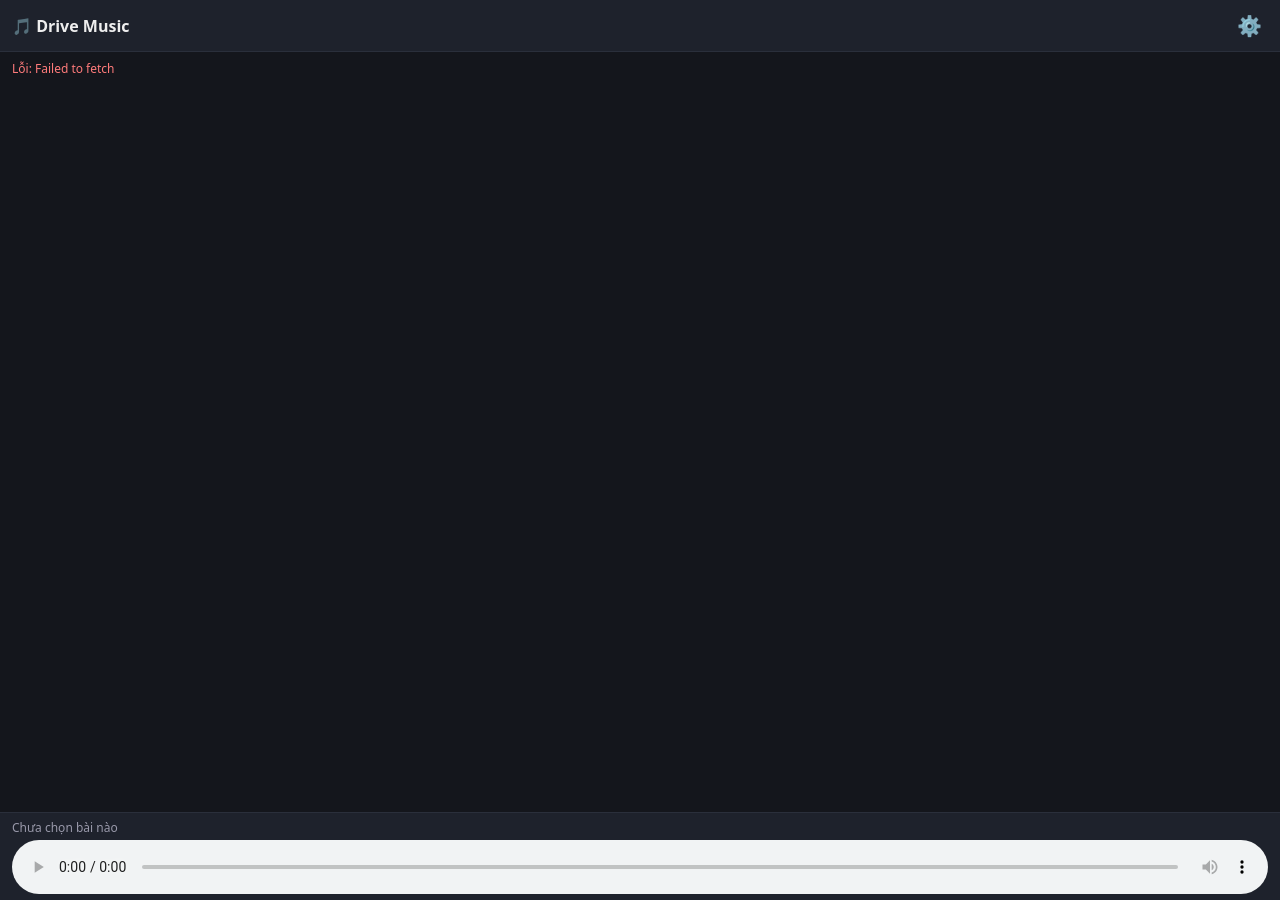
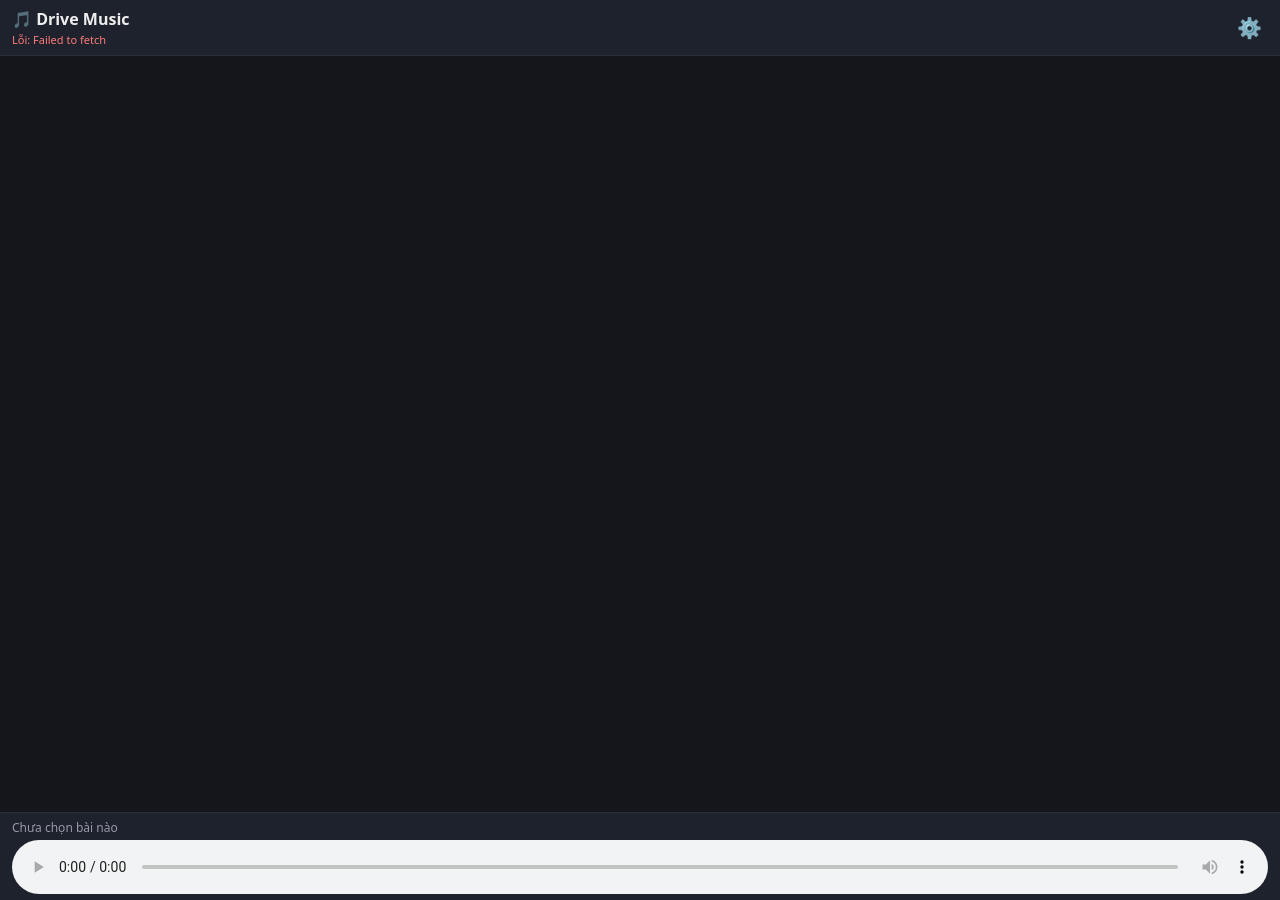
Before and after one commit to longhai/codes, a Jekyll site: the page _posts/2026-10-13-demo-nghe-nhac-tu-google-drive.html, which Jekyll copies as it is, in a window 1280 px wide. Built offline with Jekyll 4.4.1, drawn with Linux system fonts in a browser that asks for light colours; some of the changed lines change nothing that is shown.

Commit message:
Save: demo-nghe-nhac-tu-google-drive

```diff
--- a/_posts/2026-10-13-demo-nghe-nhac-tu-google-drive.html
+++ b/_posts/2026-10-13-demo-nghe-nhac-tu-google-drive.html
@@ -7,11 +7,12 @@
 <style>
   * { box-sizing: border-box; }
   html, body { overflow-x: hidden; }
-  body { font-family: system-ui, -apple-system, sans-serif; background: #14161c; color: #eee; margin: 0; padding: 52px 0 104px; }
-  #topbar { position: fixed; top: 0; left: 0; right: 0; z-index: 20; height: 52px; display: flex; align-items: center; justify-content: space-between; padding: 0 12px; background: #1e222c; border-bottom: 1px solid #2a2f3b; }
+  body { font-family: system-ui, -apple-system, sans-serif; background: #14161c; color: #eee; margin: 0; padding: 58px 0 104px; }
+  #topbar { position: fixed; top: 0; left: 0; right: 0; z-index: 20; display: flex; align-items: center; justify-content: space-between; gap: 8px; padding: 8px 12px; background: #1e222c; border-bottom: 1px solid #2a2f3b; }
+  .topbar-text { flex: 1; min-width: 0; }
   .app-title { font-size: 16px; font-weight: 700; }
-  #settingsBtn { background: none; border: none; font-size: 20px; cursor: pointer; padding: 2px 6px; color: #eee; }
-  #status { font-size: 12px; color: #99a; padding: 8px 12px 0; min-height: 16px; }
+  #settingsBtn { background: none; border: none; font-size: 20px; cursor: pointer; padding: 2px 6px; color: #eee; flex: 0 0 auto; }
+  #status { font-size: 11px; color: #99a; white-space: nowrap; overflow: hidden; text-overflow: ellipsis; margin-top: 2px; }
   #status.err { color: #ff7b7b; }
   ul { list-style: none; padding: 6px 10px; margin: 0; display: grid; gap: 6px; }
   li { background: #1e222c; border-radius: 8px; padding: 9px 10px; display: flex; justify-content: space-between; align-items: center; gap: 6px; cursor: pointer; min-width: 0; }
@@ -44,10 +45,12 @@
 </head>
 <body>
 <header id="topbar">
-  <div class="app-title">🎵 Drive Music</div>
+  <div class="topbar-text">
+    <div class="app-title">🎵 Drive Music</div>
+    <div id="status"></div>
+  </div>
   <button id="settingsBtn" aria-label="Cài đặt">⚙️</button>
 </header>
-<div id="status"></div>
 <ul id="list"></ul>
 <div id="settingsModal" class="modal hidden">
   <div class="modal-box">
@@ -160,6 +163,7 @@
   }
 
   renderSrcList();
+  setupMediaSession();
   if (store.sources.length && store.current >= 0) {
     loadSource(store.current);
   } else {
@@ -336,6 +340,45 @@
     return Math.floor(s / 60) + ":" + (s % 60 < 10 ? "0" : "") + (s % 60);
   }
 
+  // Media Session API: thông báo hệ thống + điều khiển từ màn hình khóa khi tắt màn hình
+  function updateMediaSession(t) {
+    if (!("mediaSession" in navigator)) return;
+    try {
+      navigator.mediaSession.metadata = new MediaMetadata({
+        title: t.name || "Không rõ tên",
+        artist: t._folder || "Drive Music",
+        album: t._folder || "Drive Music"
+      });
+      navigator.mediaSession.playbackState = "playing";
+    } catch (e) {}
+  }
+
+  function setMediaPlaybackState(s) {
+    try {
+      if ("mediaSession" in navigator) navigator.mediaSession.playbackState = s;
+    } catch (e) {}
+  }
+
+  function setupMediaSession() {
+    if (!("mediaSession" in navigator)) return;
+    try {
+      navigator.mediaSession.setActionHandler("previoustrack", function () {
+        if (current > 0) playAt(current - 1);
+      });
+      navigator.mediaSession.setActionHandler("nexttrack", function () {
+        if (current + 1 < tracks.length) playAt(current + 1);
+      });
+      navigator.mediaSession.setActionHandler("play", function () {
+        if (webAudioTrack) { if (!currentSource) webAudioToggle(); }
+        else { var p = player.play(); if (p && p.catch) p.catch(function () {}); }
+      });
+      navigator.mediaSession.setActionHandler("pause", function () {
+        if (webAudioTrack) { if (currentSource) webAudioToggle(); }
+        else { try { player.pause(); } catch (e) {} }
+      });
+    } catch (e) {}
+  }
+
   function startWebAudio(t, ctx, audioBuf, seq) {
     stopWebAudio();
     var src = ctx.createBufferSource();
@@ -365,6 +408,7 @@
       currentSource = null;
       try { s.stop(); } catch (e) {}
       nowEl.textContent = "⏸ " + w.t.name + " (WebAudio)";
+      setMediaPlaybackState("paused");
       setStatus("Đã tạm dừng ở " + fmtDur(w.offset) + ". Bấm vào bài để nghe tiếp.");
     } else {
       var src = w.ctx.createBufferSource();
@@ -382,6 +426,7 @@
       w.startCtxTime = w.ctx.currentTime;
       var off = w.offset % w.audioBuf.duration;
       nowEl.textContent = "▶ " + w.t.name + " (WebAudio)";
+      setMediaPlaybackState("playing");
       try { src.start(0, off); } catch (e) { try { src.start(0, 0); } catch (e2) {} }
       setStatus("Đang phát tiếp: " + w.t.name + " (" + fmtDur(w.audioBuf.duration) + ")");
     }
@@ -617,6 +662,7 @@
     for (var k = 0; k < items.length; k++) items[k].classList.toggle("playing", k === i);
     var t = tracks[i];
     var url = streamUrl(t.id);
+    updateMediaSession(t); // hiện tên bài trên thông báo hệ thống / màn hình khóa
     if (isWav(t) && (+t.size || 0) < 20 * 1048576) {
       playWav(t, url);
     } else {
```
